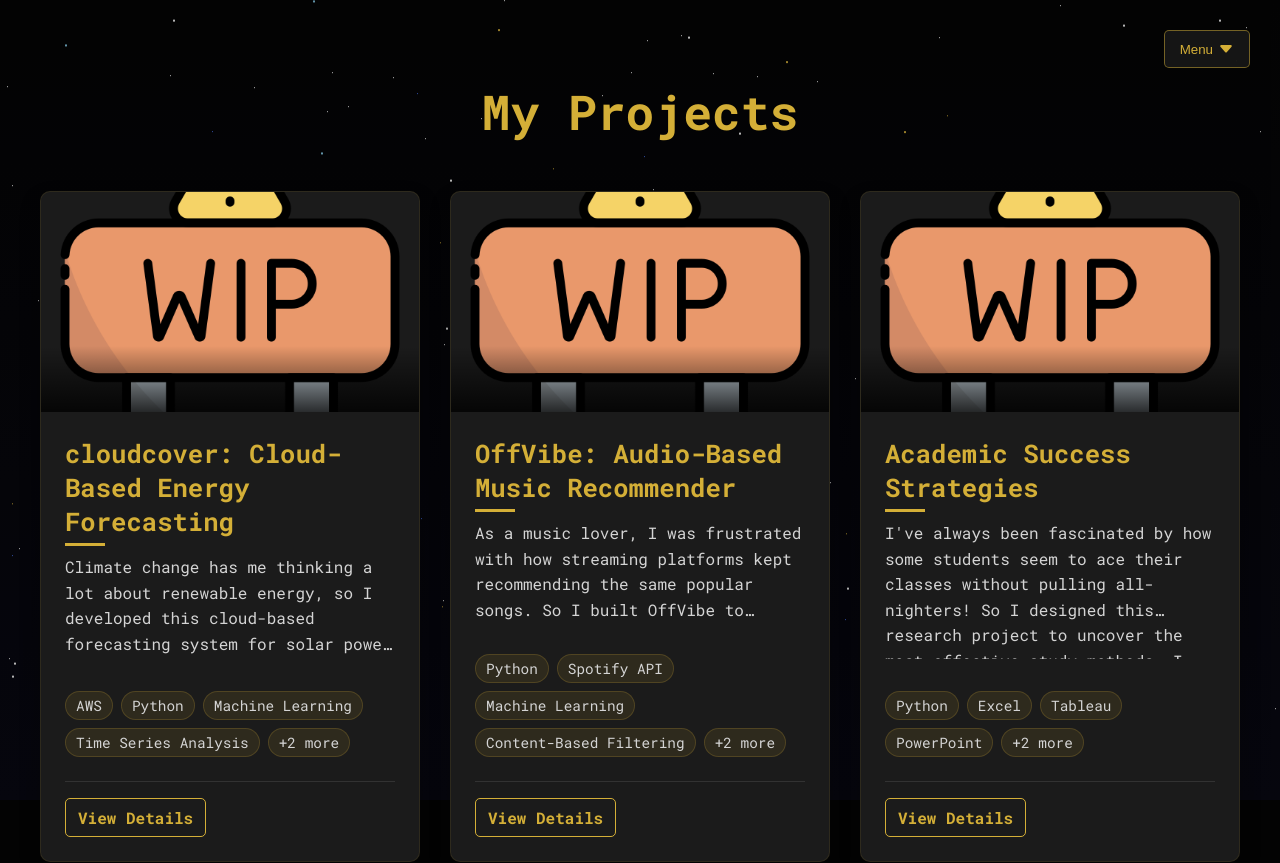
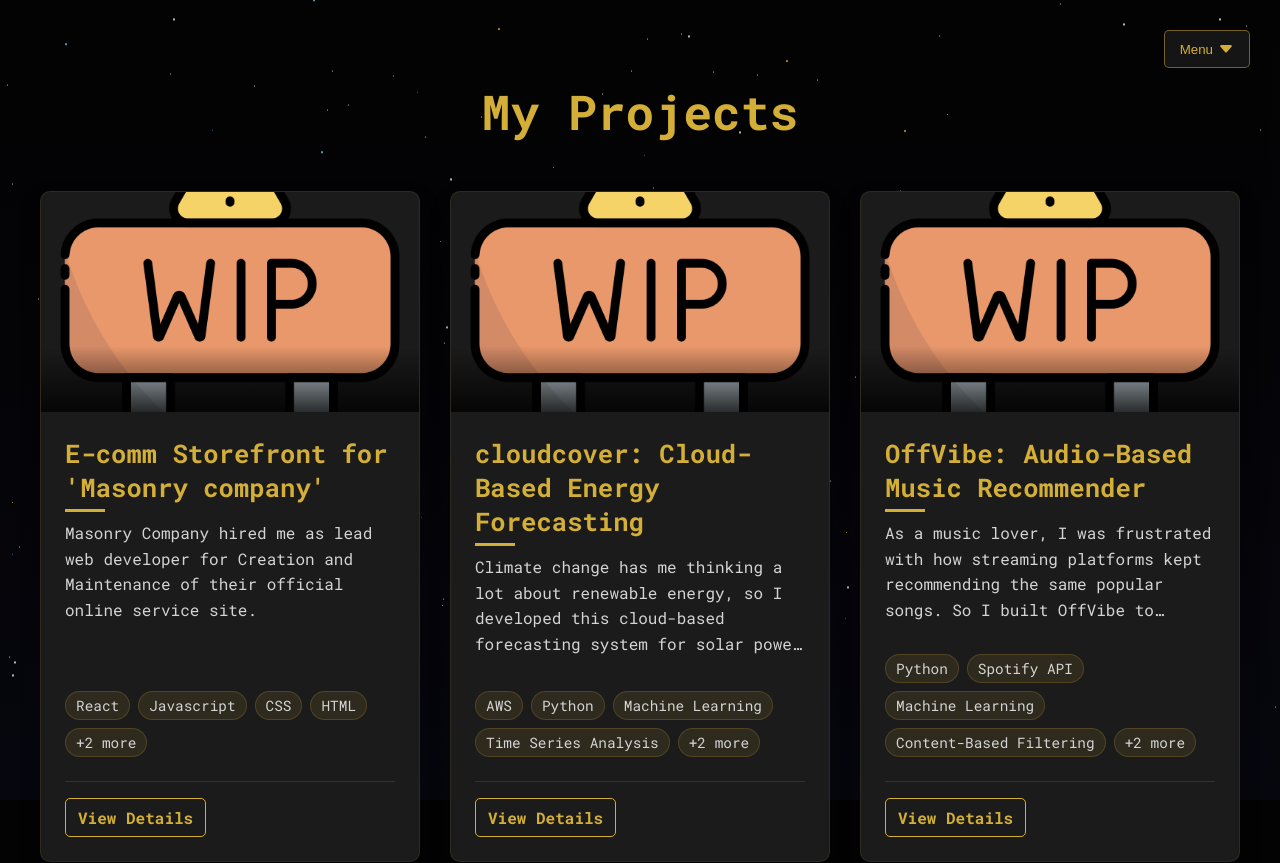
Before and after one commit to Lactoseandtolerance/react_three_portfolio, a React (Create React App) app: page /projects in a window 1280 px wide. Shown: the top 863 px of the page. Built offline with nearby package versions, Linux system fonts and the light colour scheme.

Commit message:
Update Projects.jsx

```diff
--- a/src/components/Projects.jsx
+++ b/src/components/Projects.jsx
@@ -330,7 +330,14 @@ const Projects = () => {
       description: "Climate change has me thinking a lot about renewable energy, so I developed this cloud-based forecasting system for solar power generation! The problem is pretty interesting – solar energy is great, but it's unpredictable because of weather changes. I built a machine learning model that uses weather data to predict how much power solar plants will generate in the coming hours and days. The system pulls data from NASA and weather APIs, stores everything in AWS, and runs predictions automatically. What makes this project special is how it helps grid operators balance energy distribution more efficiently, reducing waste and costs. I'm particularly proud of getting the prediction accuracy within 10% of actual values – which might not sound impressive until you realize how chaotic weather patterns can be!",
       tech: ["AWS", "Python", "Machine Learning", "Time Series Analysis", "API Integration", "Flask"],
       media: { type: "image", src: "/images/wip.png" },
-      links: [{ text: "Live Demo", url: "https://yourdomain.com/solarcast-demo" }, { text: "Documentation", url: "https://github.com/yourusername/solarcast/docs" }]
+      links: [{ text: "Live Demo", url: "https://yourdomain.com/solarcast-demo" }, { text: "GitHub", url: "https://github.com/Lactoseandtolerance/solar_forecast_azure" }]
+    },
+    {
+      title: "E-comm Storefront for 'Masonry company'",
+      description: "Masonry Company hired me as lead web developer for Creation and Maintenance of their official online service site.",
+      tech: ["React", "Javascript", "CSS", "HTML", "XML", "Typescript"],
+      media: { type: "image", src: "/images/wip.png" },
+      links: [{ text:"", url: "https://yourdomain.com/solarcast-demo" }, { text: "GitHub", url: "https://github.com/Lactoseandtolerance/masonry_website_react" }]
     }
   ];
 
```
